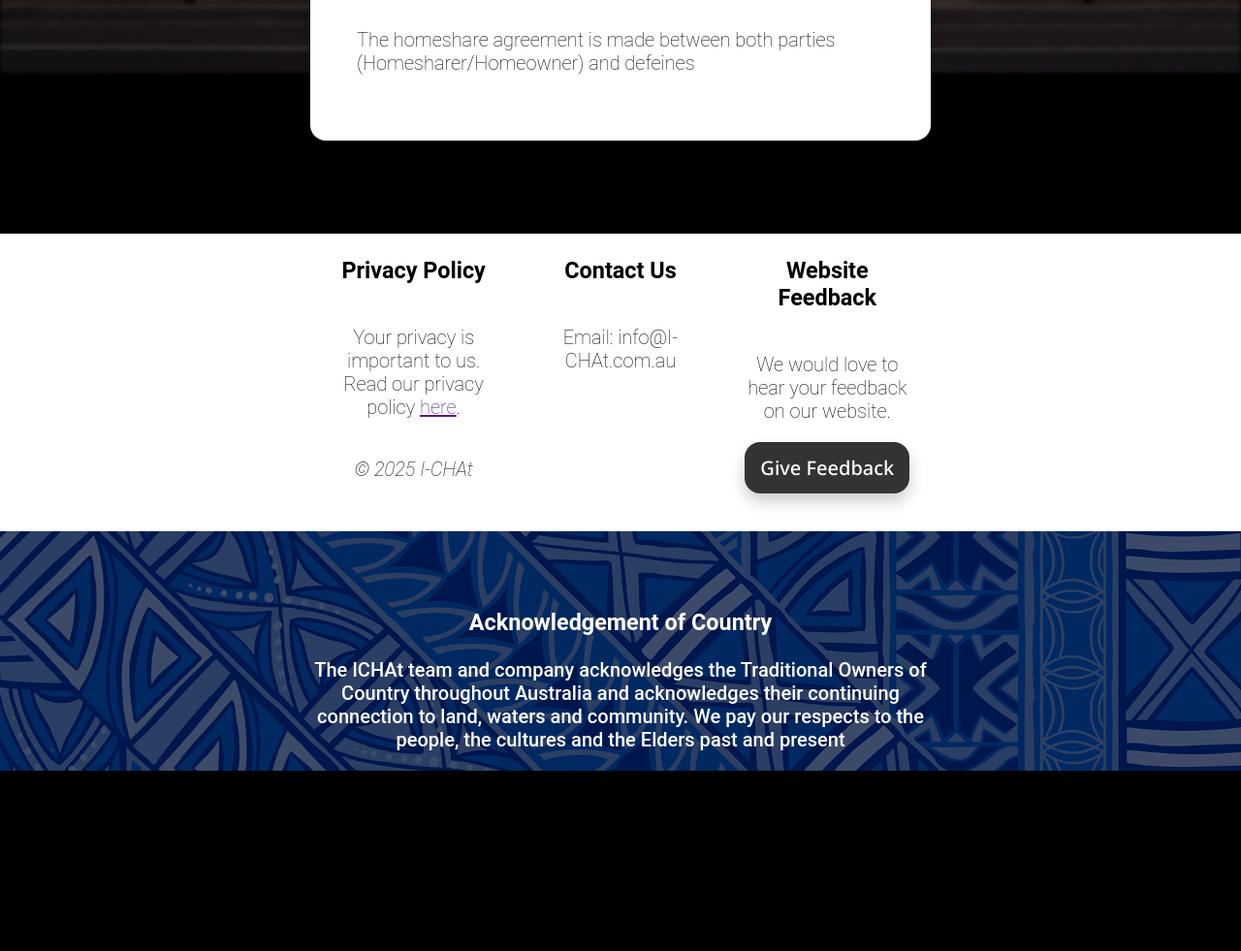
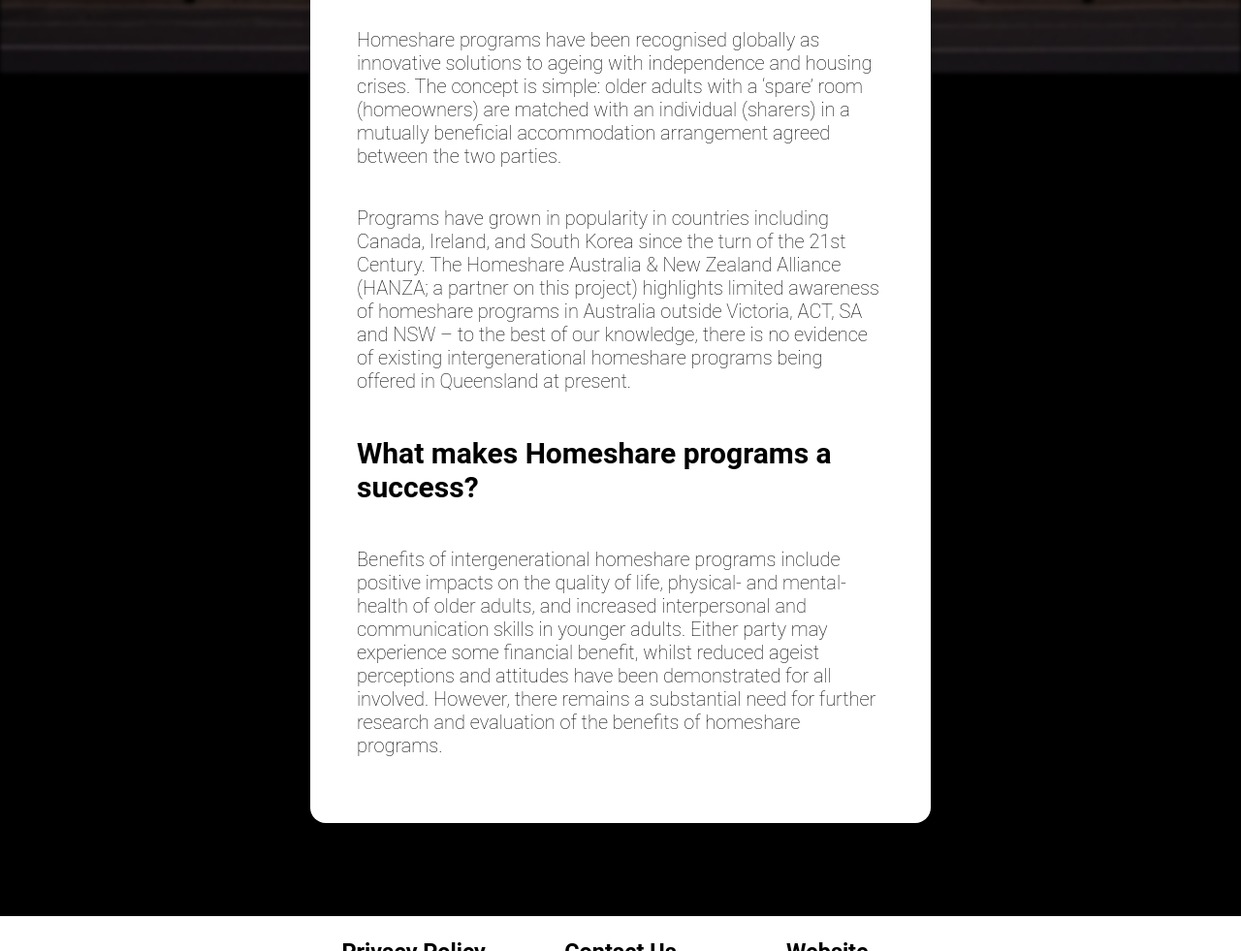
Before and after one commit to Kingwebbie001/I-CHAt-Web-Platform, a plain HTML site: page about.html in a window 1280 px wide. Shown: the part 725-1706 px from the top of the page at 97% size. Before the commit the page ends 1520 px from the top, so only its background shows below. Drawn offline with Linux system fonts and the light colour scheme; a web font is replaced by a local one.

Commit message:
Content update

```diff
--- a/about.html
+++ b/about.html
@@ -34,8 +34,23 @@
                     homeshare programs targeting university students and older adults. The Framework has
                     been co-designed to guide interested parties who would like to be involved in a
                     Homeshare program like I-CHAt. </p>
-                <h2>The Homeshare Agreement</h2>
-                <p>The homeshare agreement is made between both parties (Homesharer/Homeowner) and defeines</p>
+                <h2>What is ‘Homeshare’?</h2>
+                <p>Homeshare programs have been recognised globally as innovative solutions to ageing with
+                    independence and housing crises. The concept is simple: older adults with a ‘spare’ room
+                    (homeowners) are matched with an individual (sharers) in a mutually beneficial
+                    accommodation arrangement agreed between the two parties.</p>
+                <p>Programs have grown in popularity in countries including Canada, Ireland, and South Korea
+                    since the turn of the 21st Century. The Homeshare Australia & New Zealand Alliance (HANZA;
+                    a partner on this project) highlights limited awareness of homeshare programs in Australia
+                    outside Victoria, ACT, SA and NSW – to the best of our knowledge, there is no evidence of
+                    existing intergenerational homeshare programs being offered in Queensland at present. </p>
+                <h2>What makes Homeshare programs a success?</h2>
+                <p>Benefits of intergenerational homeshare programs include positive impacts on the quality of
+                    life, physical- and mental-health of older adults, and increased interpersonal and
+                    communication skills in younger adults. Either party may experience some financial benefit,
+                    whilst reduced ageist perceptions and attitudes have been demonstrated for all involved.
+                    However, there remains a substantial need for further research and evaluation of the benefits
+                    of homeshare programs.</p>
             </div>
         </main>
         <div id="feedbackFormContainer" class="hidden">
```
Also changed, not shown: affiliates.html (+4 -3 lines), styles/affiliates.css (+16 -2 lines).
